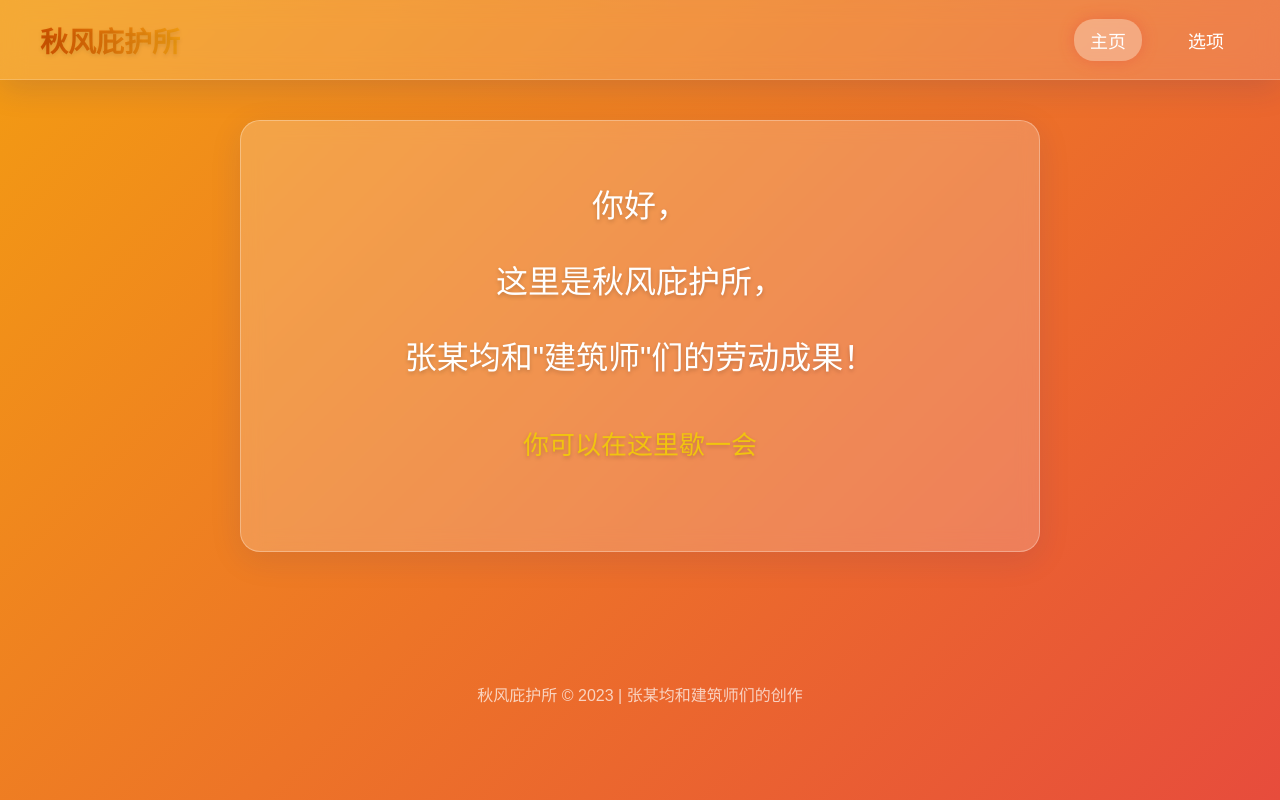
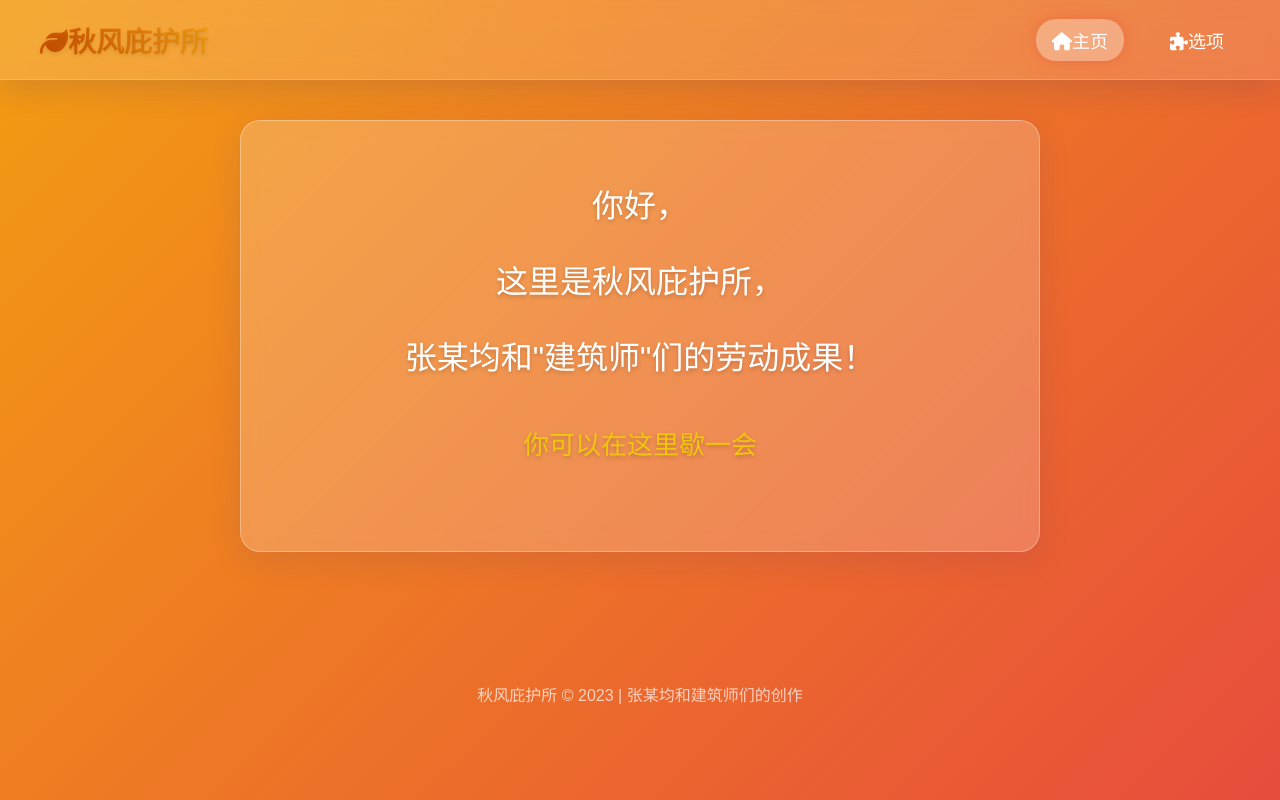
Before and after one commit to CoconutShoe114/CoconutShoe114.github.io, a plain HTML site: page index.html in a window 1280 px wide. Drawn offline with Linux system fonts and the light colour scheme.

Commit message:
Update index.html

```diff
--- a/index.html
+++ b/index.html
@@ -3,6 +3,7 @@
 <head>
   <meta charset="utf-8">
   <title>秋风庇护所</title>
+  <link rel="stylesheet" href="https://cdnjs.cloudflare.com/ajax/libs/font-awesome/6.4.0/css/all.min.css">
   <link rel="stylesheet" href="css/main.css">
   <style>
     /* 玻璃效果顶部菜单栏 */
@@ -186,10 +187,10 @@
 <body>
   <!-- 顶部菜单栏 -->
   <nav class="navbar">
-    <div class="logo">秋风庇护所</div>
+    <div class="logo"><i class="fas fa-leaf"></i>秋风庇护所</div>
     <div class="nav-links">
-      <a href="index.html" class="active">主页</a>
-      <a href="option.html">选项</a>
+      <a href="index.html" class="active"><i class="fas fa-home"></i>主页</a>
+      <a href="option.html"><i class="fas fa-puzzle-piece"></i>选项</a>
     </div>
   </nav>
 
```
